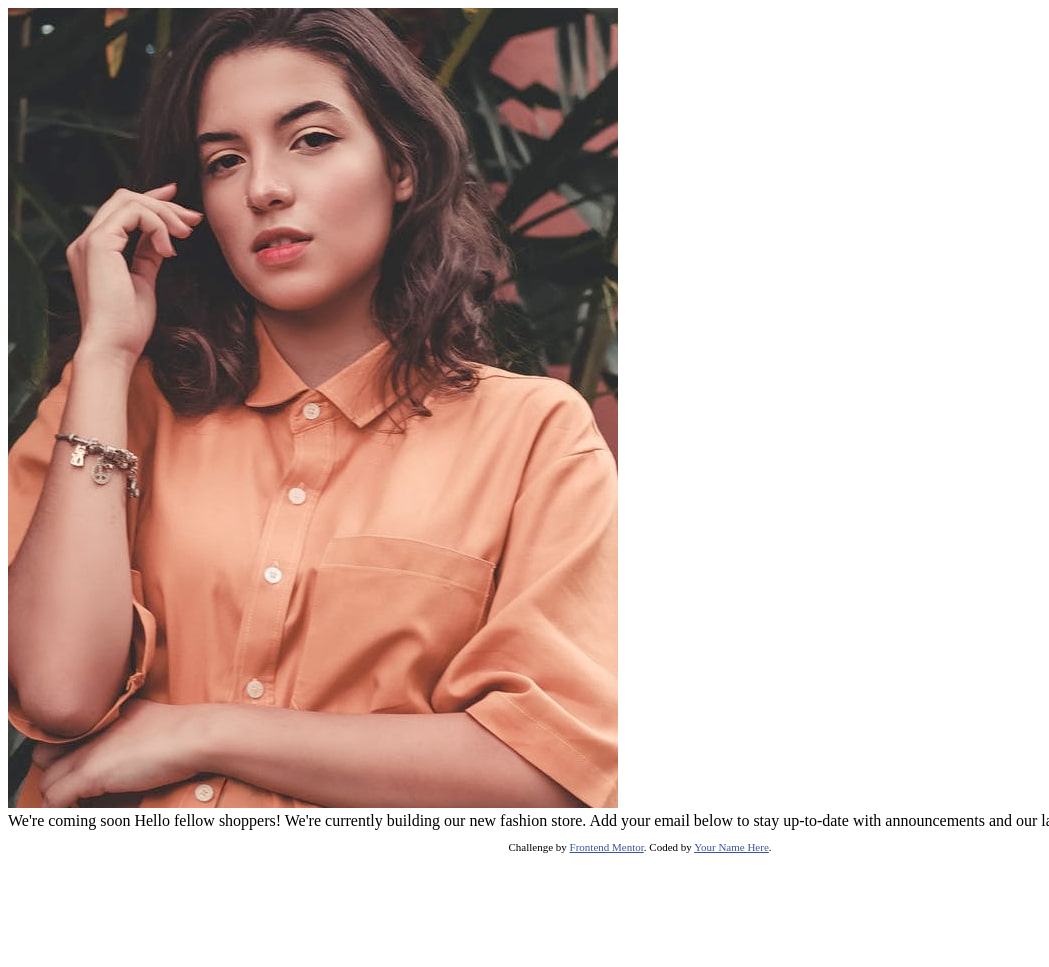
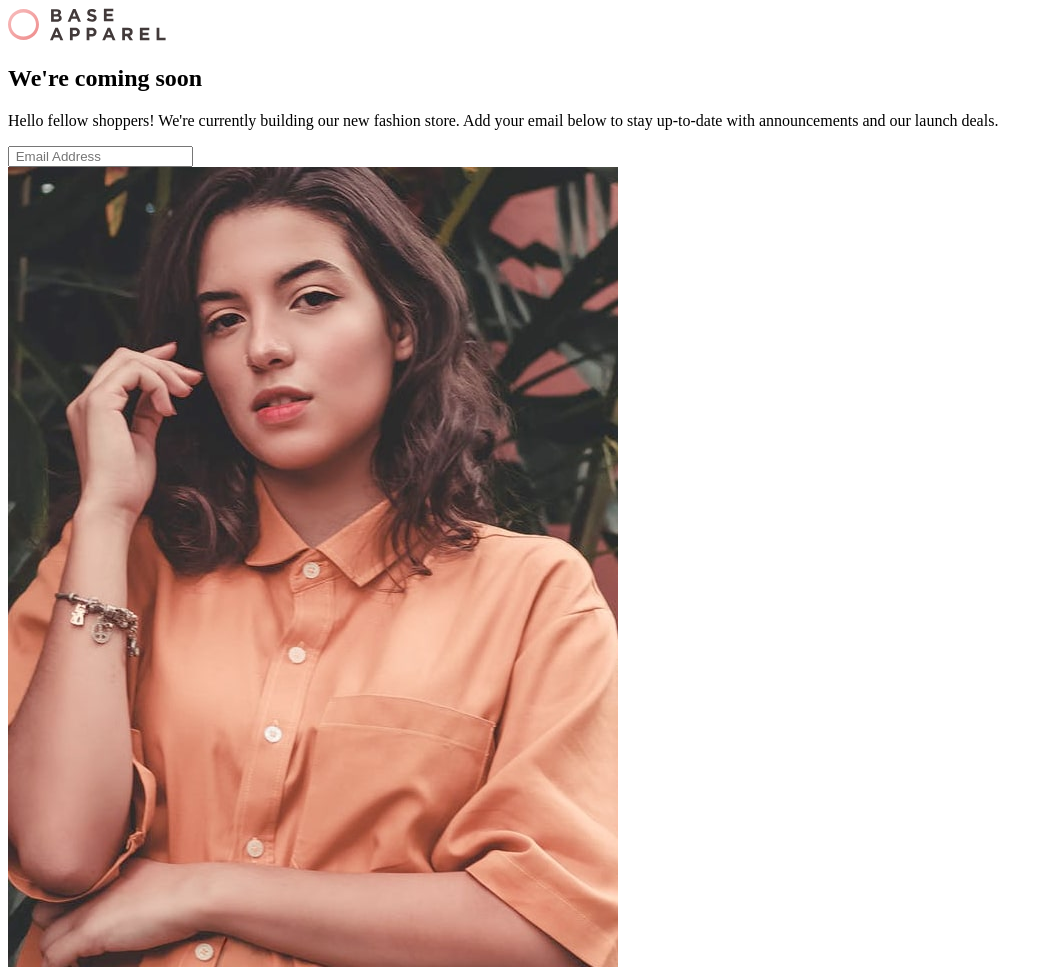
Before and after one commit to CarlosFabianG/coming-soon-page, a plain HTML site: page index.html in a window 1280 px wide. Shown: the top 967 px of the page, without its empty margins (0-1049 px from the left). Before the commit the page ends 864 px from the top, so only its background shows below. Drawn offline with Linux system fonts and the light colour scheme.

Commit message:
se termino la estrucutra base en index.html

```diff
--- a/index.html
+++ b/index.html
@@ -19,19 +19,16 @@
 <body>
   <div>
     <section>
-
+      <img src="images/logo.svg">
+      <h1>We're coming soon</h1>
+      <p>Hello fellow shoppers! We're currently building our new fashion store.
+        Add your email below to stay up-to-date with announcements and our launch deals.</p>
+      <input placeholder=" Email Address">
     </section>
     <div class="image__container">
       <img src="images/hero-desktop.jpg" alt="hero-img">
     </div>
   </div>
-
-  We're coming soon
-
-  Hello fellow shoppers! We're currently building our new fashion store.
-  Add your email below to stay up-to-date with announcements and our launch deals.
-
-  Email Address
 
   <footer>
     <p class="attribution">
```
